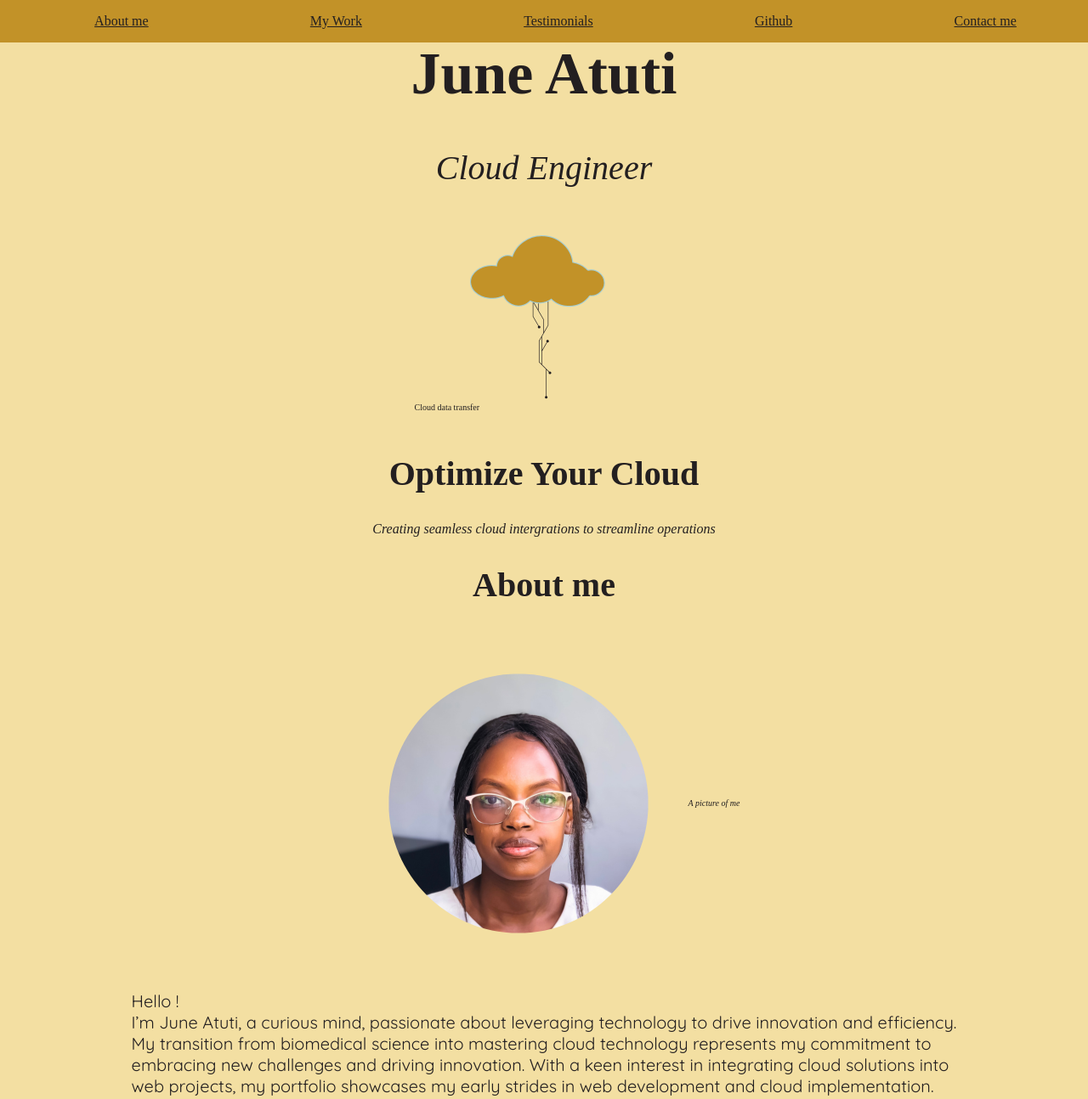
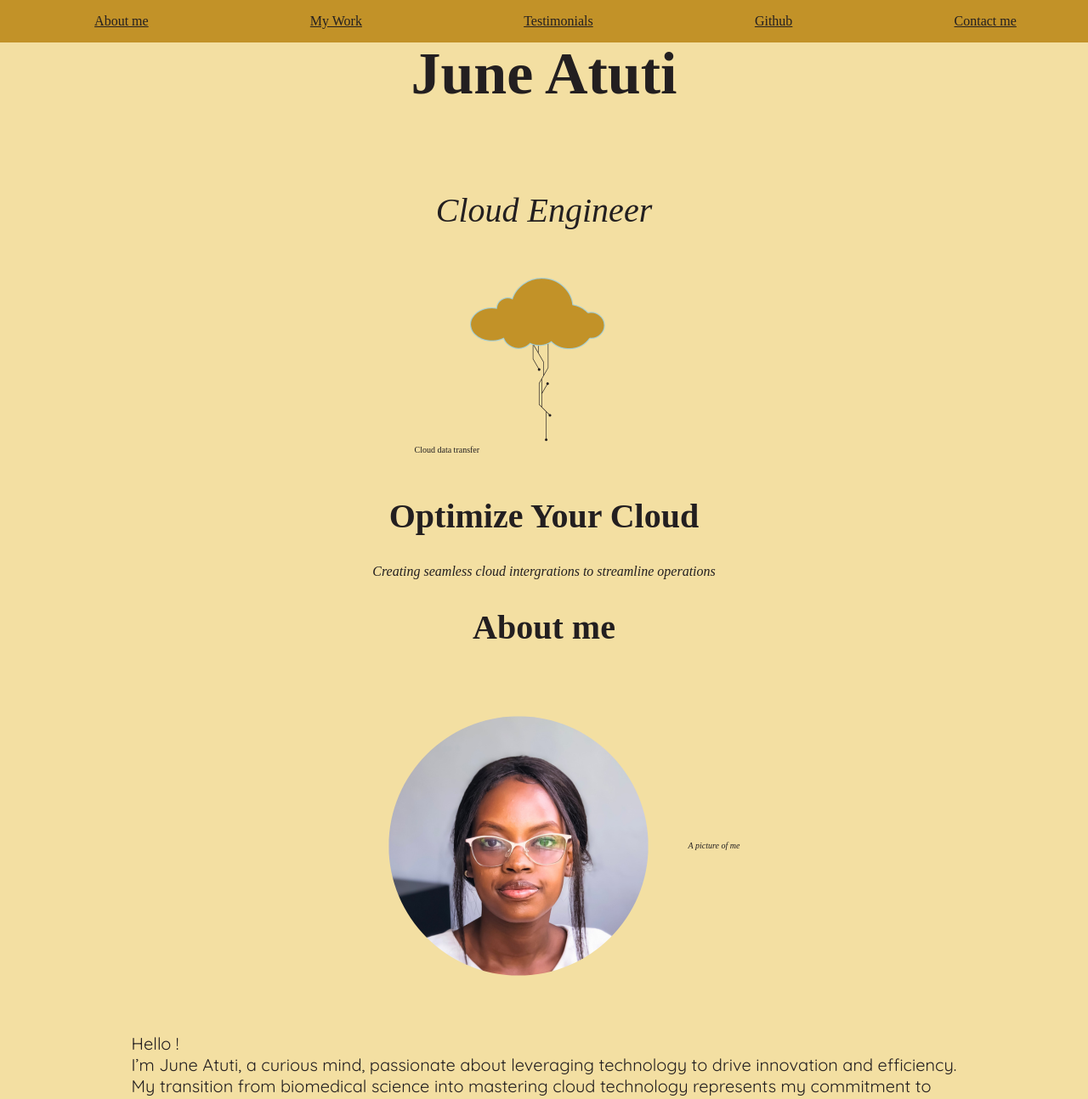
Before and after one commit to atutidev/PersonalWebsite, a plain HTML site: page index.html in a window 1280 px wide. Shown: the top 1294 px of the page at 85% size. Drawn offline with Linux system fonts and the light colour scheme.

```diff
--- a/index.css
+++ b/index.css
@@ -64,6 +64,7 @@
     font-size: 70px;
     color: #231F20;
     text-align: center;
+    padding-bottom: 50px;
 
 }
 
@@ -110,6 +111,7 @@
     display: flex;
     justify-content: center;
     align-items: center; /* Optional for vertical centering within the element's height */
+    padding-bottom: 100px;
   }
 
 
```
